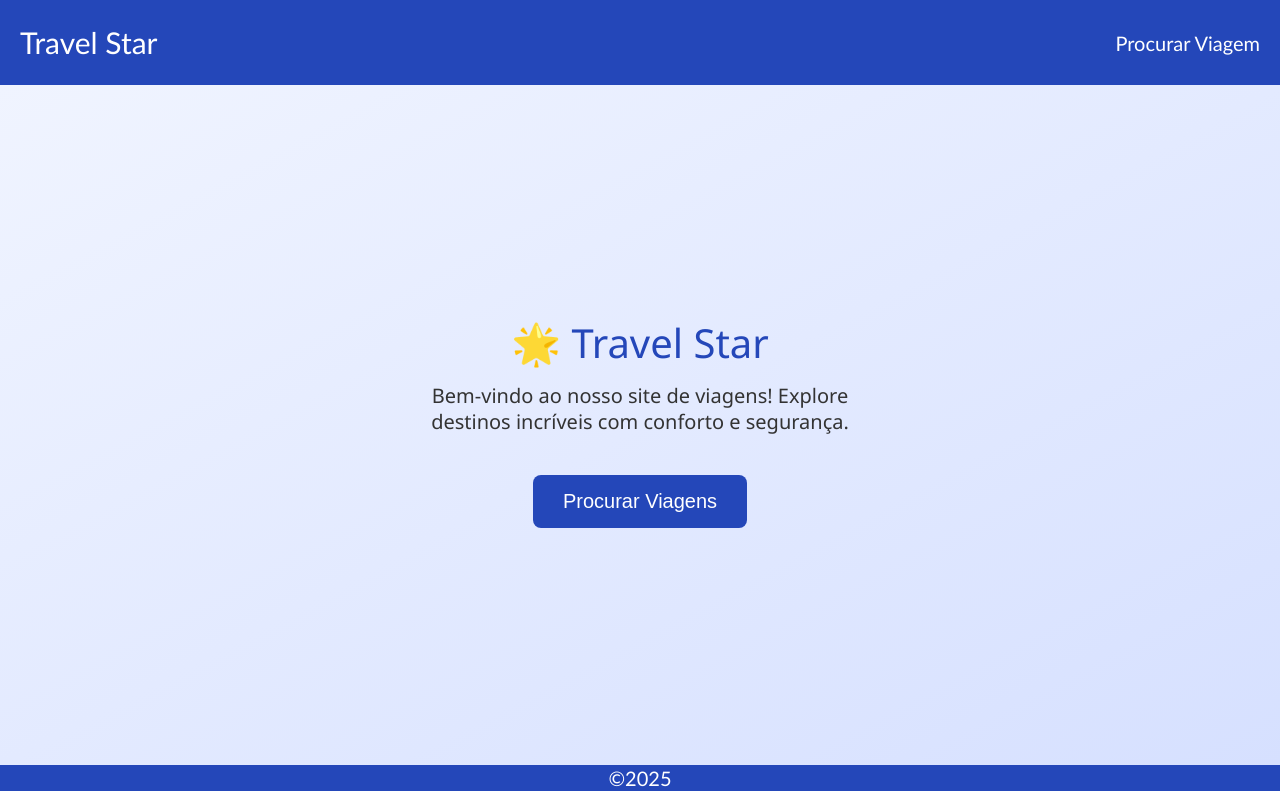
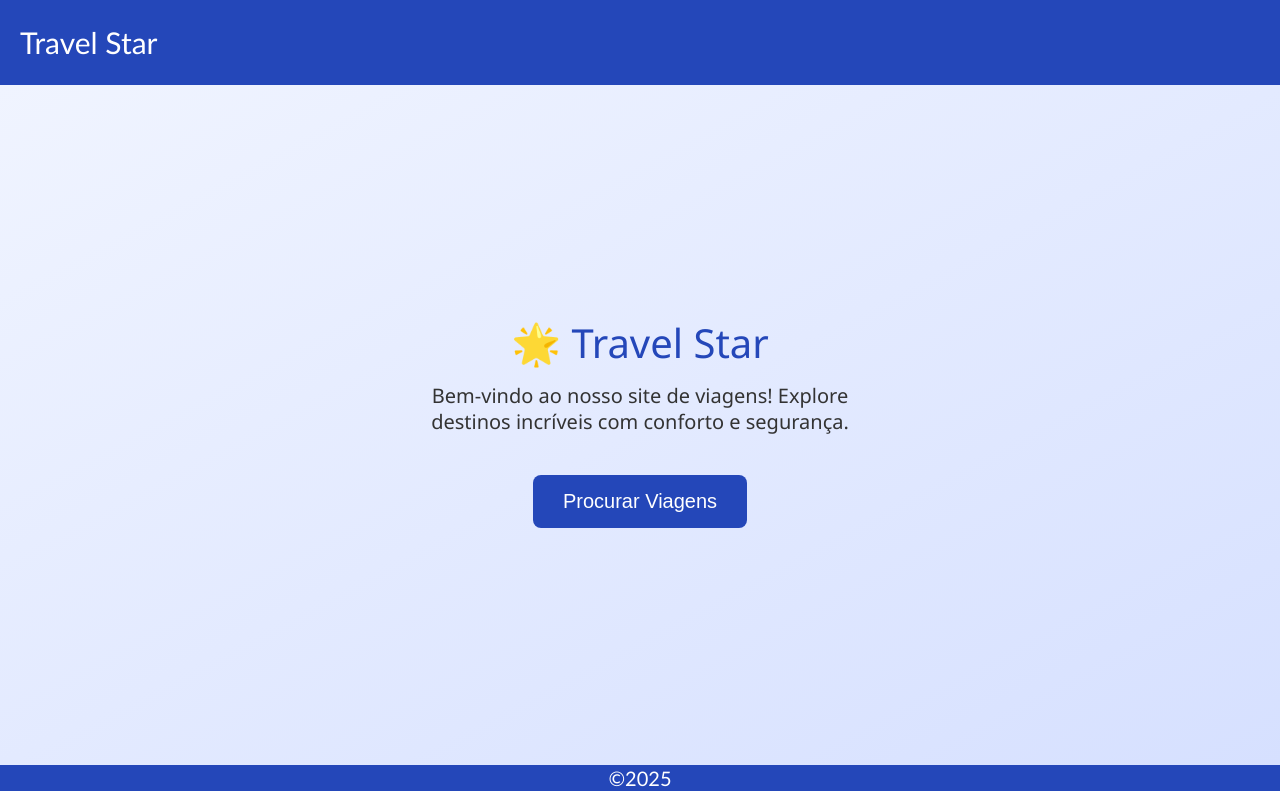
Before and after one commit to lluissf/Projeto-Viagens, a Vue app: page / in a window 1280 px wide. Built offline with nearby package versions, Linux system fonts and the light colour scheme.

Commit message:
Removendo o Selecionar Viagem do Header

```diff
--- a/src/components/Header.vue
+++ b/src/components/Header.vue
@@ -2,9 +2,9 @@
   <header class="navbar">
     <router-link to="/"><h2 class="logo">Travel Star</h2></router-link>
     <nav>
-      <ul class="nav-list">
+      <!-- <ul class="nav-list">
         <li><router-link to="/cidade">Procurar Viagem</router-link></li>
-      </ul>
+      </ul> -->
     </nav>
   </header>
 </template>
```
